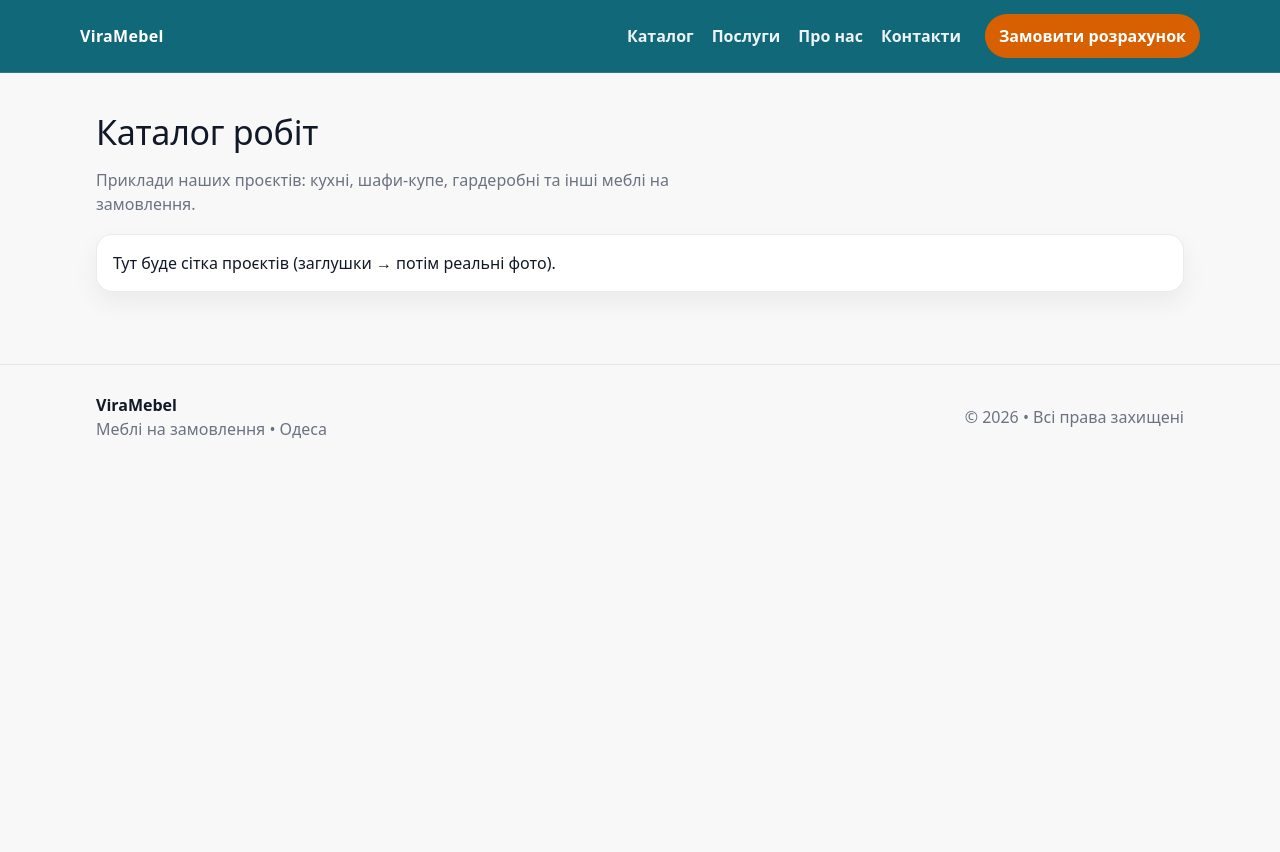
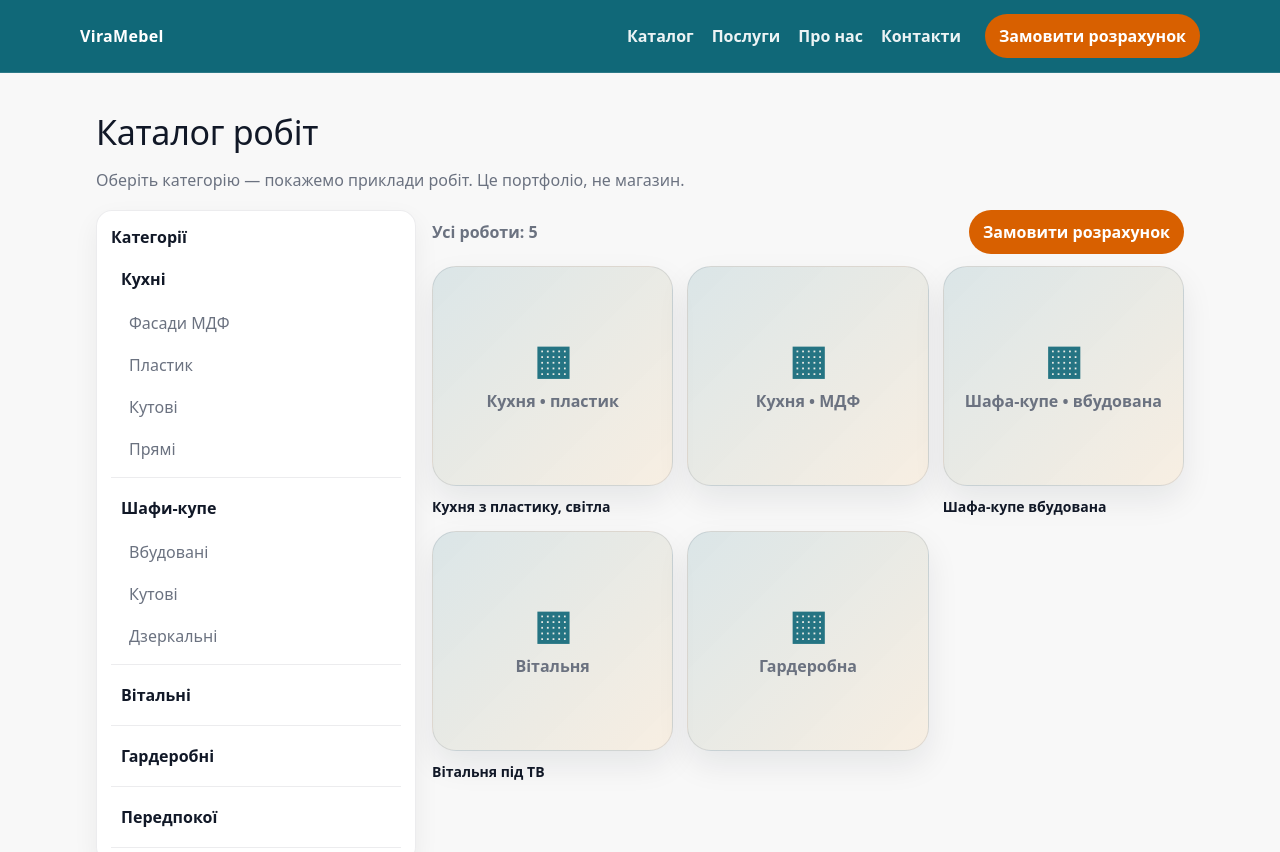
Before and after one commit to karynaokuneva/viramebel, a Next.js app: page /katalog in a window 1280 px wide. Shown: the top 852 px of the page. Before the commit the page ends 800 px from the top, so only its background shows below. Built offline with nearby package versions, Linux system fonts and the light colour scheme.

Commit message:
add catalog

```diff
--- /dev/null
+++ b/app/katalog/katalog.module.css
@@ -0,0 +1,112 @@
+.layout {
+  display: grid;
+  grid-template-columns: 320px 1fr;
+  gap: 16px;
+  padding-bottom: 28px;
+}
+
+.sidebar {
+  padding: 14px;
+  position: sticky;
+  top: 76px; /* под шапкой */
+  height: fit-content;
+}
+
+.sidebarTitle {
+  font-weight: 900;
+  margin-bottom: 10px;
+}
+
+.nav {
+  display: grid;
+  gap: 10px;
+}
+
+.navGroup {
+  padding-bottom: 10px;
+  border-bottom: 1px solid rgba(17, 24, 39, 0.08);
+}
+
+.navLink {
+  display: inline-block;
+  font-weight: 900;
+  color: var(--text);
+  text-decoration: none;
+  padding: 8px 10px;
+  border-radius: 12px;
+}
+
+.navLink:hover {
+  background: rgba(16, 104, 120, 0.08);
+}
+
+.subLinks {
+  margin-top: 6px;
+  display: grid;
+  gap: 6px;
+  padding-left: 8px;
+}
+
+.subLink {
+  color: var(--muted);
+  text-decoration: none;
+  padding: 6px 10px;
+  border-radius: 12px;
+}
+
+.subLink:hover {
+  background: rgba(248, 160, 40, 0.1);
+  color: var(--text);
+}
+
+.topBar {
+  display: flex;
+  justify-content: space-between;
+  align-items: center;
+  gap: 12px;
+  margin-bottom: 12px;
+  flex-wrap: wrap;
+}
+
+.count {
+  color: var(--muted);
+  font-weight: 800;
+}
+
+.cta {
+  background: var(--accent);
+  color: white;
+  font-weight: 900;
+  padding: 10px 14px;
+  border-radius: 999px;
+  text-decoration: none;
+}
+
+.cta:hover {
+  filter: brightness(0.96);
+}
+
+.grid {
+  display: grid;
+  grid-template-columns: repeat(3, minmax(0, 1fr));
+  gap: 14px;
+}
+
+@media (max-width: 1000px) {
+  .layout {
+    grid-template-columns: 1fr;
+  }
+  .sidebar {
+    position: relative;
+    top: 0;
+  }
+  .grid {
+    grid-template-columns: repeat(2, minmax(0, 1fr));
+  }
+}
+
+@media (max-width: 600px) {
+  .grid {
+    grid-template-columns: 1fr;
+  }
+}
--- a/app/katalog/page.tsx
+++ b/app/katalog/page.tsx
@@ -1,17 +1,66 @@
+import Link from "next/link";
 import { PageHeader } from "@/components/PageHeader";
+import { categories } from "@/data/categories";
+import { projects } from "@/data/projects";
+import { ProjectCard } from "@/components/ProjectCard";
+import styles from "./katalog.module.css";
 
 export default function CatalogPage() {
   return (
     <main>
       <PageHeader
         title="Каталог робіт"
-        subtitle="Приклади наших проєктів: кухні, шафи-купе, гардеробні та інші меблі на замовлення."
+        subtitle="Оберіть категорію — покажемо приклади робіт. Це портфоліо, не магазин."
       />
 
-      <div className="container">
-        <div className="card" style={{ padding: 16 }}>
-          Тут буде сітка проєктів (заглушки → потім реальні фото).
-        </div>
+      <div className={`container ${styles.layout}`}>
+        <aside className={`card ${styles.sidebar}`}>
+          <div className={styles.sidebarTitle}>Категорії</div>
+
+          <nav className={styles.nav}>
+            {categories.map((c) => (
+              <div key={c.id} className={styles.navGroup}>
+                <Link className={styles.navLink} href={`/katalog/${c.slug}`}>
+                  {c.title}
+                </Link>
+
+                {c.sub ? (
+                  <div className={styles.subLinks}>
+                    {c.sub.map((s) => (
+                      <Link
+                        key={s.slug}
+                        className={styles.subLink}
+                        href={`/katalog/${c.slug}/${s.slug}`}
+                      >
+                        {s.title}
+                      </Link>
+                    ))}
+                  </div>
+                ) : null}
+              </div>
+            ))}
+          </nav>
+        </aside>
+
+        <section>
+          <div className={styles.topBar}>
+            <div className={styles.count}>Усі роботи: {projects.length}</div>
+            <Link className={styles.cta} href="/rozrahunok">
+              Замовити розрахунок
+            </Link>
+          </div>
+
+          <div className={styles.grid}>
+            {projects.map((p) => (
+              <ProjectCard
+                key={p.id}
+                href={`/portfolio/${p.slug}`}
+                label={p.coverLabel}
+                title={p.title}
+              />
+            ))}
+          </div>
+        </section>
       </div>
     </main>
   );
--- /dev/null
+++ b/app/portfolio/[slug]/page.tsx
@@ -0,0 +1,67 @@
+import Link from "next/link";
+import { projects } from "@/data/projects";
+import { PageHeader } from "@/components/PageHeader";
+import { PlaceholderImage } from "@/components/PlaceholderImage";
+import styles from "./project.module.css";
+
+export default function ProjectPage({ params }: { params: { slug: string } }) {
+  const project = projects.find((p) => p.slug === params.slug);
+
+  if (!project) {
+    return (
+      <main>
+        <PageHeader
+          title="Проєкт не знайдено"
+          subtitle="Схоже, такого проєкту немає."
+        />
+        <div className="container">
+          <Link
+            href="/katalog"
+            style={{ color: "var(--primary)", fontWeight: 800 }}
+          >
+            Повернутися до каталогу
+          </Link>
+        </div>
+      </main>
+    );
+  }
+
+  return (
+    <main>
+      <PageHeader
+        title={project.title ?? "Проєкт"}
+        subtitle={
+          project.material
+            ? `Матеріал: ${project.material}`
+            : "Приклад виконаної роботи"
+        }
+      />
+
+      <div className="container" style={{ paddingBottom: 28 }}>
+        <div className={styles.top}>
+          <div className="card" style={{ padding: 16 }}>
+            <div className={styles.metaTitle}>Коротко</div>
+            <div className={styles.metaText}>
+              {project.description ??
+                "Опис можна додати пізніше (не обовʼязково)."}
+            </div>
+
+            <Link href="/rozrahunok" className={styles.cta}>
+              Замовити розрахунок подібного
+            </Link>
+          </div>
+
+          <PlaceholderImage label={project.coverLabel} height={260} />
+        </div>
+
+        <h2 className={styles.h2}>Галерея</h2>
+
+        <div className={styles.grid}>
+          {project.galleryLabels.map((label, idx) => (
+            <PlaceholderImage key={idx} label={label} height={220} />
+          ))}
+        </div>
+      </div>
+    </main>
+  );
+}
--- /dev/null
+++ b/app/portfolio/[slug]/project.module.css
@@ -0,0 +1,51 @@
+.top {
+  display: grid;
+  grid-template-columns: 0.9fr 1.1fr;
+  gap: 14px;
+  align-items: start;
+}
+
+.metaTitle {
+  font-weight: 900;
+  margin-bottom: 8px;
+}
+
+.metaText {
+  color: var(--muted);
+  margin-bottom: 12px;
+}
+
+.cta {
+  display: inline-flex;
+  background: var(--accent);
+  color: white;
+  font-weight: 900;
+  padding: 10px 14px;
+  border-radius: 999px;
+  text-decoration: none;
+}
+
+.cta:hover {
+  filter: brightness(0.96);
+}
+
+.h2 {
+  margin: 20px 0 12px;
+  font-size: 22px;
+  font-weight: 900;
+}
+
+.grid {
+  display: grid;
+  grid-template-columns: repeat(3, minmax(0, 1fr));
+  gap: 12px;
+}
+
+@media (max-width: 900px) {
+  .top {
+    grid-template-columns: 1fr;
+  }
+  .grid {
+    grid-template-columns: 1fr;
+  }
+}
--- /dev/null
+++ b/components/ProjectCard.module.css
@@ -0,0 +1,12 @@
+.card {
+  display: block;
+  text-decoration: none;
+  color: inherit;
+}
+
+.title {
+  margin-top: 10px;
+  font-weight: 900;
+  font-size: 14px;
+  color: var(--text);
+}
--- /dev/null
+++ b/components/ProjectCard.tsx
@@ -0,0 +1,18 @@
+import Link from "next/link";
+import { PlaceholderImage } from "@/components/PlaceholderImage";
+import styles from "./ProjectCard.module.css";
+
+type Props = {
+  href: string;
+  label: string;
+  title?: string;
+};
+
+export function ProjectCard({ href, label, title }: Props) {
+  return (
+    <Link href={href} className={styles.card}>
+      <PlaceholderImage label={label} height={220} />
+      {title ? <div className={styles.title}>{title}</div> : null}
+    </Link>
+  );
+}
--- /dev/null
+++ b/data/categories.ts
@@ -0,0 +1,33 @@
+export type Category = {
+  id: string; // для будущей БД
+  slug: string; // для URL
+  title: string; // отображение
+  sub?: { slug: string; title: string }[];
+};
+
+export const categories: Category[] = [
+  {
+    id: "cat-kitchens",
+    slug: "kukhni",
+    title: "Кухні",
+    sub: [
+      { slug: "mdf", title: "Фасади МДФ" },
+      { slug: "plastyk", title: "Пластик" },
+      { slug: "kutovi", title: "Кутові" },
+      { slug: "pryami", title: "Прямі" },
+    ],
+  },
+  {
+    id: "cat-wardrobes",
+    slug: "shafy-kupe",
+    title: "Шафи-купе",
+    sub: [
+      { slug: "vbudovani", title: "Вбудовані" },
+      { slug: "kutovi", title: "Кутові" },
+      { slug: "dzеркальні", title: "Дзеркальні" },
+    ],
+  },
+  { id: "cat-living", slug: "vitalni", title: "Вітальні" },
+  { id: "cat-closet", slug: "garderobni", title: "Гардеробні" },
+  { id: "cat-hall", slug: "pryhozhi", title: "Передпокої" },
+];
--- /dev/null
+++ b/data/projects.ts
@@ -0,0 +1,58 @@
+export type Project = {
+  id: string;
+  slug: string;
+  title?: string; // опционально (как ты хотела)
+  categorySlug: string; // "kukhni"
+  subSlug?: string; // "plastyk"
+  coverLabel: string; // для заглушки
+  galleryLabels: string[]; // заглушки для внутренних фото
+  material?: string; // опционально
+  description?: string; // опционально
+};
+
+export const projects: Project[] = [
+  {
+    id: "p1",
+    slug: "kukhna-plastyk-svitla-001",
+    title: "Кухня з пластику, світла",
+    categorySlug: "kukhni",
+    subSlug: "plastyk",
+    coverLabel: "Кухня • пластик",
+    galleryLabels: ["Фото 1", "Фото 2", "Фото 3"],
+    material: "Пластик",
+    description: "Світлі фасади, акуратний монтаж, під стелю.",
+  },
+  {
+    id: "p2",
+    slug: "kukhna-mdf-002",
+    categorySlug: "kukhni",
+    subSlug: "mdf",
+    coverLabel: "Кухня • МДФ",
+    galleryLabels: ["Фото 1", "Фото 2"],
+    material: "МДФ",
+  },
+  {
+    id: "p3",
+    slug: "shafa-vbudovana-001",
+    title: "Шафа-купе вбудована",
+    categorySlug: "shafy-kupe",
+    subSlug: "vbudovani",
+    coverLabel: "Шафа-купе • вбудована",
+    galleryLabels: ["Фото 1", "Фото 2", "Фото 3"],
+  },
+  {
+    id: "p4",
+    slug: "vitalnya-001",
+    title: "Вітальня під ТВ",
+    categorySlug: "vitalni",
+    coverLabel: "Вітальня",
+    galleryLabels: ["Фото 1", "Фото 2"],
+  },
+  {
+    id: "p5",
+    slug: "garderobna-001",
+    categorySlug: "garderobni",
+    coverLabel: "Гардеробна",
+    galleryLabels: ["Фото 1", "Фото 2", "Фото 3"],
+  },
+];
```
